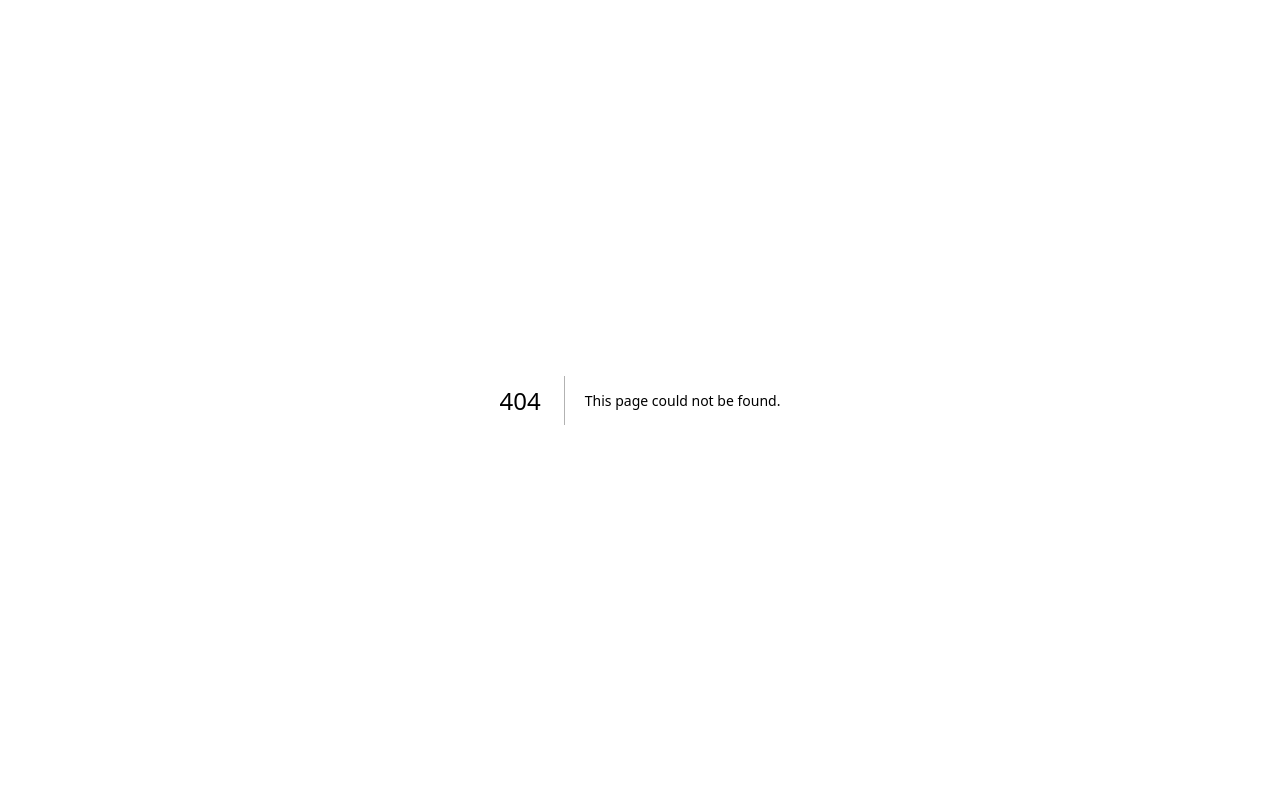
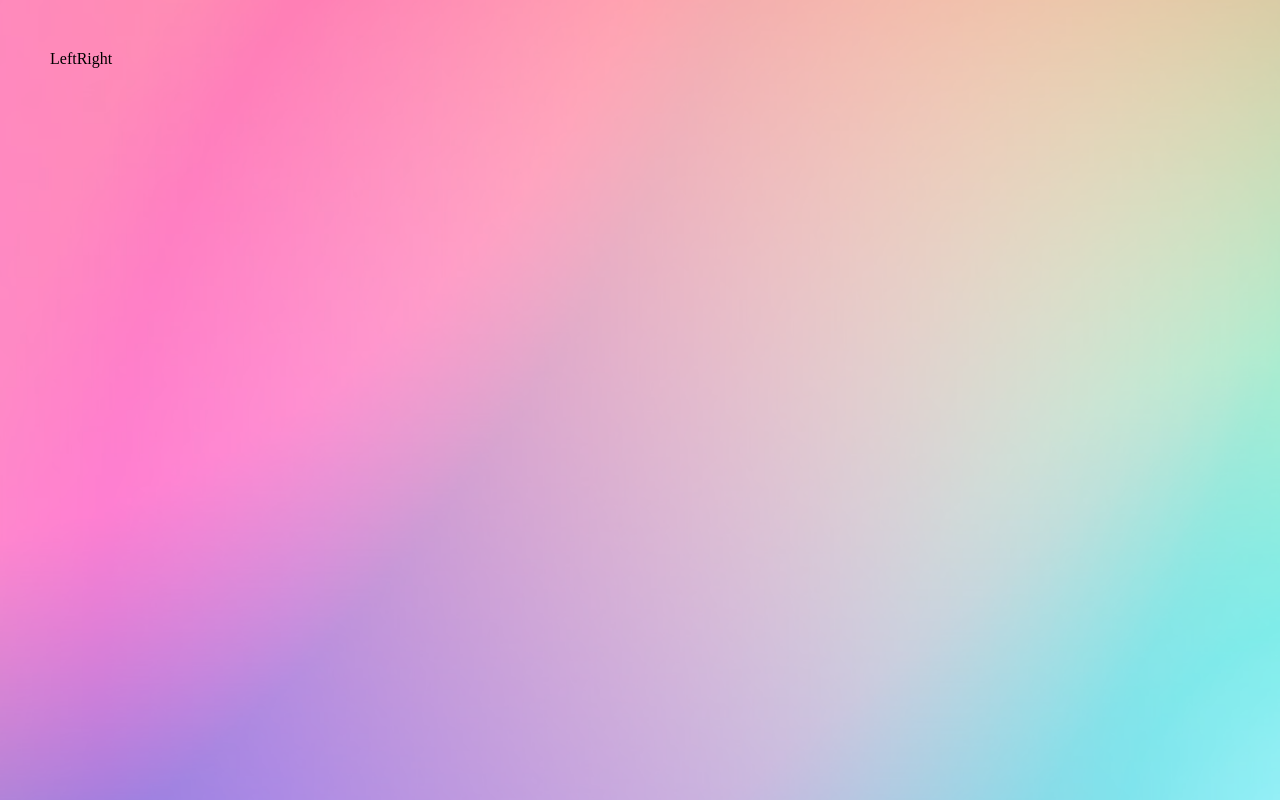
Before and after one commit to VolodymyrVoronov/just-notes, a Next.js app: page /start in a window 1280 px wide. Before the commit this address had no page. Built offline with nearby package versions, Linux system fonts and the light colour scheme.

Commit message:
chore: setup redirect, adjusted some styles, installed fonts.

```diff
--- a/next.config.js
+++ b/next.config.js
@@ -1,4 +1,14 @@
 /** @type {import('next').NextConfig} */
-const nextConfig = {}
+const nextConfig = {
+  async redirects() {
+    return [
+      {
+        source: "/",
+        destination: "/start",
+        permanent: true,
+      },
+    ];
+  }
+}
 
 module.exports = nextConfig
--- a/package.json
+++ b/package.json
@@ -9,15 +9,21 @@
     "lint": "next lint"
   },
   "dependencies": {
+    "@fontsource/bungee-shade": "^4.5.10",
+    "@fontsource/poppins": "^4.5.10",
     "@prisma/client": "^4.14.1",
     "@types/node": "20.2.1",
     "@types/react": "18.2.6",
     "@types/react-dom": "18.2.4",
+    "bcrypt": "^5.1.0",
+    "framer-motion": "^10.12.12",
     "next": "13.4.3",
+    "next-auth": "^4.22.1",
     "react": "18.2.0",
     "react-dom": "18.2.0"
   },
   "devDependencies": {
+    "@types/bcrypt": "^5.0.0",
     "@typescript-eslint/eslint-plugin": "^5.59.6",
     "@typescript-eslint/parser": "^5.59.6",
     "eslint": "^8.40.0",
--- a/src/app/globals.css
+++ /dev/null
@@ -1,5 +0,0 @@
-* {
-  box-sizing: border-box;
-  padding: 0;
-  margin: 0;
-}
--- a/src/app/layout.tsx
+++ b/src/app/layout.tsx
@@ -1,4 +1,7 @@
-import "./globals.css";
+import "../styles/globals.css";
+
+import "@fontsource/bungee-shade";
+import "@fontsource/poppins";
 
 export const metadata = {
   title: "Just Notes",
--- /dev/null
+++ b/src/app/start/page.tsx
@@ -0,0 +1,15 @@
+import { NextPage } from "next";
+import React from "react";
+
+import styles from "./styles.module.css";
+
+const StartPage: NextPage = (): JSX.Element => {
+  return (
+    <div className={styles.root}>
+      <div className={styles["left-side"]}>Left</div>
+      <div className={styles["right-side"]}>Right</div>
+    </div>
+  );
+};
+
+export default StartPage;
--- /dev/null
+++ b/src/app/start/styles.module.css
@@ -0,0 +1,17 @@
+.root {
+  display: flex;
+
+  width: 100%;
+  height: 100%;
+
+  padding: 50px;
+}
+
+.left-side {
+  display: flex;
+}
+
+.right-side {
+  display: flex;
+  flex-grow: 1;
+}
--- /dev/null
+++ b/src/styles/globals.css
@@ -0,0 +1,36 @@
+html,
+body {
+  min-width: 100%;
+  height: 100%;
+  overflow: hidden;
+}
+
+body {
+  background-image: url("../../public/images/root-bg-01.png");
+  background-size: cover;
+  background-position: top center;
+}
+
+* {
+  box-sizing: border-box;
+  padding: 0;
+  margin: 0;
+}
+
+:root {
+  --white: #ffffff;
+  --black: #000000;
+
+  --black-light: #161516;
+  --gray-light: #BDBCBD;
+
+  --orange: #FF9B73;
+  --yellow: #FFC972;
+  --purple: #B692FE;
+  --blue: #01D4FE;
+  --lime: #E4EE90;
+  --gold: #FDCB04;
+
+  --poppins: "Poppins", sans-serif;
+  --bungee-shade: "Bungee Shade", cursive;
+}
```
Also changed, not shown: src/app/page.tsx (deleted, +0 -8 lines), public/images/root-bg-01.png (added), src/app/notes/page.tsx (renamed from src/app/main/page.tsx), 1 other file (tests, documents, lock files or other folders).
